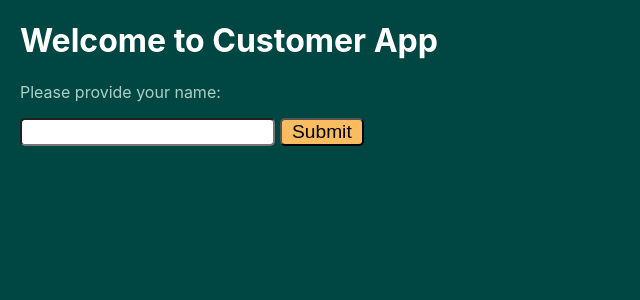
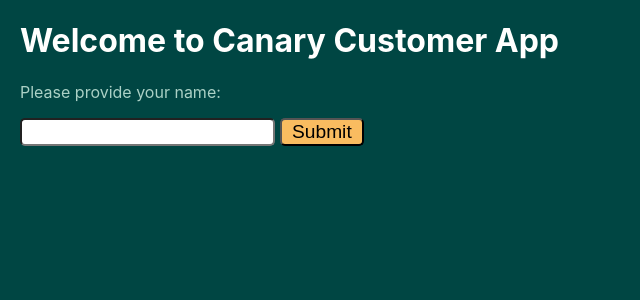
Before and after one commit to thienchuong/frontend, a React (Create React App) app: page / in a window 1280 px wide. Shown: the top 300 px of the page, without its empty margins (0-640 px from the left). Built offline with nearby package versions, Linux system fonts and the light colour scheme.

Commit message:
test canary

```diff
--- a/src/App.js
+++ b/src/App.js
@@ -103,7 +103,7 @@ class CustomerApp extends Component {
 function App() {
   return (
     <div>
-      <h1>Welcome to Customer App</h1>
+      <h1>Welcome to Canary Customer App</h1>
       <CustomerApp/>
     </div>
   );
```
Also changed, not shown: 1 other file (tests, documents, lock files or other folders).
